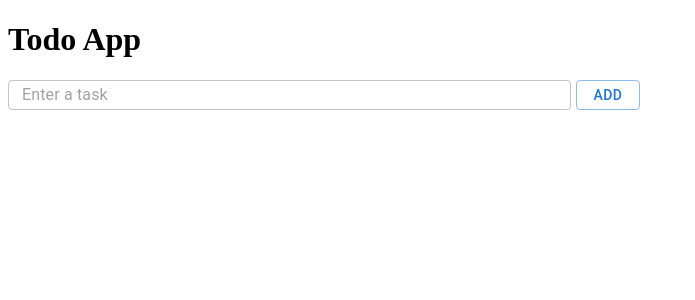
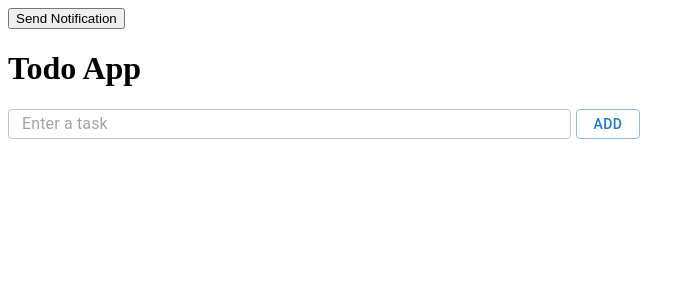
Before and after one commit to LeSangK/nextjs_for_le, a Next.js app: page / in a window 1280 px wide. Shown: the top 300 px of the page, without its empty margins (0-695 px from the left). Built offline with nearby package versions, Linux system fonts and the light colour scheme.

Commit message:
add_sendNotification

```diff
--- a/src/pages/index.tsx
+++ b/src/pages/index.tsx
@@ -1,13 +1,25 @@
 import { Box, Button, List, ListItem, ListItemText, TextField } from '@mui/material';
-import React, { useState } from 'react';
+import React, { useEffect, useState } from 'react';
 import { useRecoilState } from 'recoil';
 import { todoState } from '../state/atoms/todoState';
 import CloseIcon from '@mui/icons-material/Close';
 import { css } from '@emotion/react';
 
+function sendNotification(title: string, options?: NotificationOptions) {
+  if (Notification.permission === 'granted') {
+    new Notification(title, options);
+  }
+}
+
 export default function Home() {
   const [todos, setTodos] = useRecoilState(todoState);
   const [inputValue, setInputValue] = useState('');
+
+  useEffect(() => {
+    if (Notification.permission !== 'granted' && Notification.permission !== 'denied') {
+      Notification.requestPermission();
+    }
+  }, []);
 
   const handleAddTodo = () => {
     if (inputValue !== '') {
@@ -22,8 +34,15 @@ export default function Home() {
     setTodos(newTodos);
   };
 
+  const handleSendNotification = () => {
+    sendNotification('Hello!', { body: 'This is a sample notification.' });
+  };
+
   return (
     <Box>
+      <div>
+        <button onClick={handleSendNotification}>Send Notification</button>
+      </div>
       <h1 className="title">Todo App</h1>
       <Box
         css={css`
```
